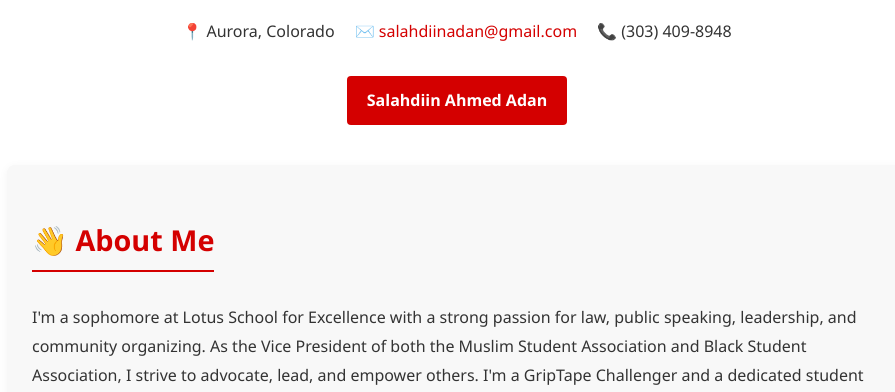
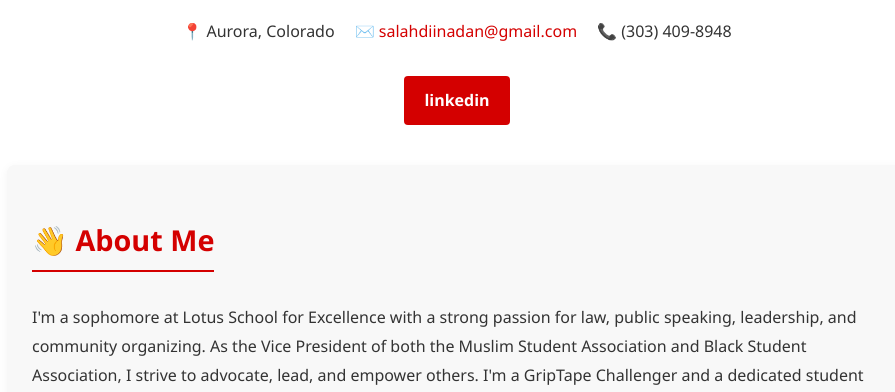
Before and after one commit to 4theppll/portfolio, a plain HTML site: page index.html in a window 1280 px wide. Shown: the part 408-800 px from the top of the page, without its empty margins (183-1078 px from the left). Drawn offline with Linux system fonts and the light colour scheme.

Commit message:
Update index.html

```diff
--- a/index.html
+++ b/index.html
@@ -99,7 +99,7 @@
             <span>✉️ <a href="mailto:salahdiinadan@gmail.com">salahdiinadan@gmail.com</a></span>
             <span>📞 (303) 409-8948</span>
         </div>
-        <a href="#" style="display: inline-block; background-color: var(--primary); color: white; padding: 10px 20px; border-radius: 4px; font-weight: 600; margin-top: 10px; <a href="https://salahdiinadan.me" target="_blank" class="text-blue-500 hover:underline">Salahdiin Ahmed Adan</a>
+        <a href="#" style="display: inline-block; background-color: var(--primary); color: white; padding: 10px 20px; border-radius: 4px; font-weight: 600; margin-top: 10px; <a href="https://www.linkedin.com/in/salahdiin-adan-67b74b2ba/" target="_blank" class="text-blue-500 hover:underline">linkedin</a>
     </header>
 
     <div class="section">
```
